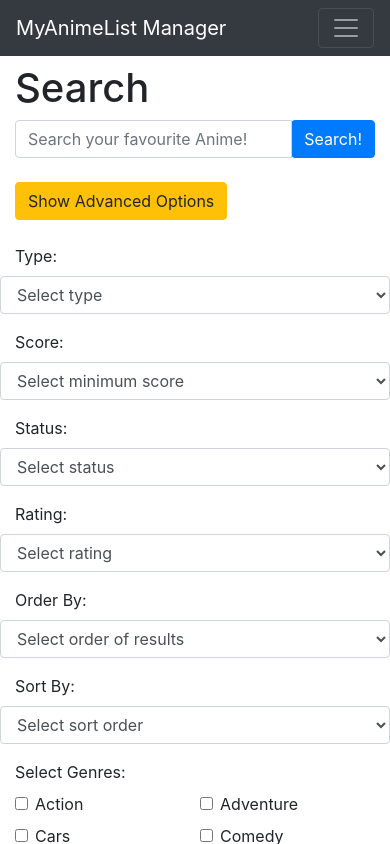
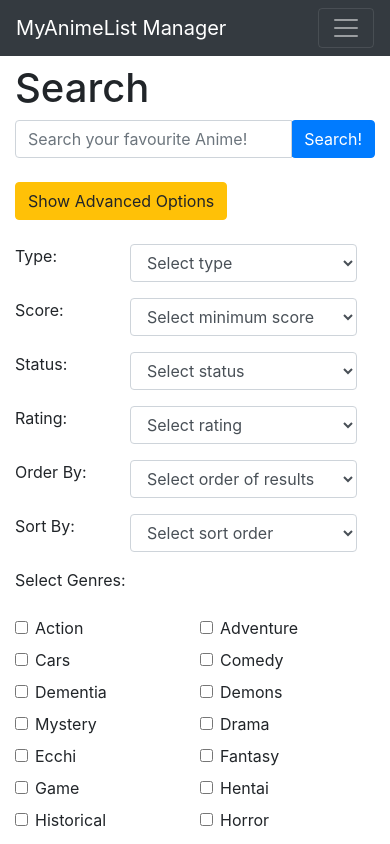
Before and after one commit to MarcusChok110/MAL-Manager-Client, a React (Create React App) app: page /search in a window 390 px wide. Both pictures are taken after a click on the button "Show Advanced Options". Shown: the top 844 px of the page. Built offline with nearby package versions, Linux system fonts and the light colour scheme.

Commit message:
Adjust width of components for breakpoints

```diff
--- a/src/components/OptionSelect.js
+++ b/src/components/OptionSelect.js
@@ -3,13 +3,16 @@
 const OptionSelect = ({ options, defaultValue, defaultMsg, label }) => {
   return (
     <div className="form-group row mt-3">
-      <label className="col-sm-2" htmlFor={options.name + '-input'}>
+      <label
+        className="col-4 col-sm-4 col-lg-2"
+        htmlFor={options.name + '-input'}
+      >
         {label}
       </label>
       <select
         name={options.name}
         id={options.name + '-input'}
-        className="form-control col-sm-3"
+        className="form-control col-7 col-sm-6 col-lg-4"
         defaultValue={defaultValue}
       >
         <option value={defaultValue}>{defaultMsg}</option>
--- a/src/components/Search.js
+++ b/src/components/Search.js
@@ -117,7 +117,7 @@
     return (
       <div className="form-group mt-3">
         <div className="row">
-          <label className="col-sm-2" htmlFor={genres.name + '-input'}>
+          <label className="col-6 mb-4" htmlFor={genres.name + '-input'}>
             Select Genres:
           </label>
         </div>
```
